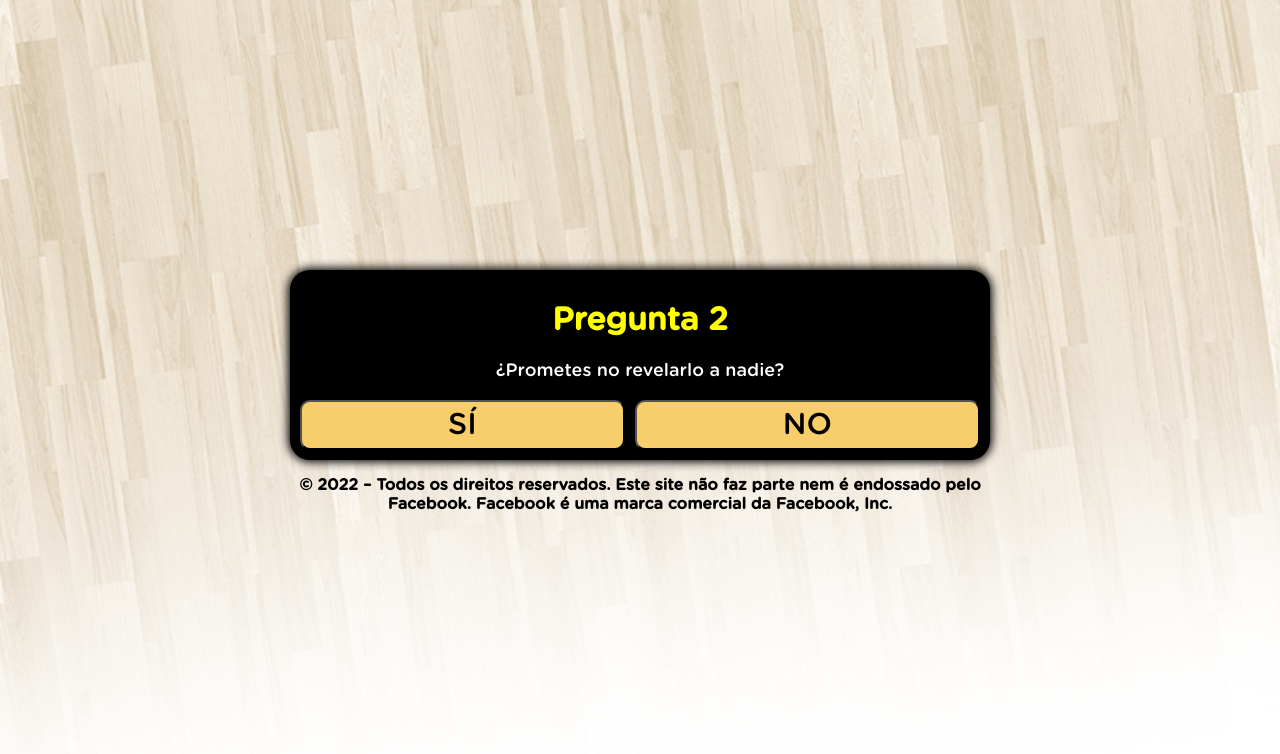
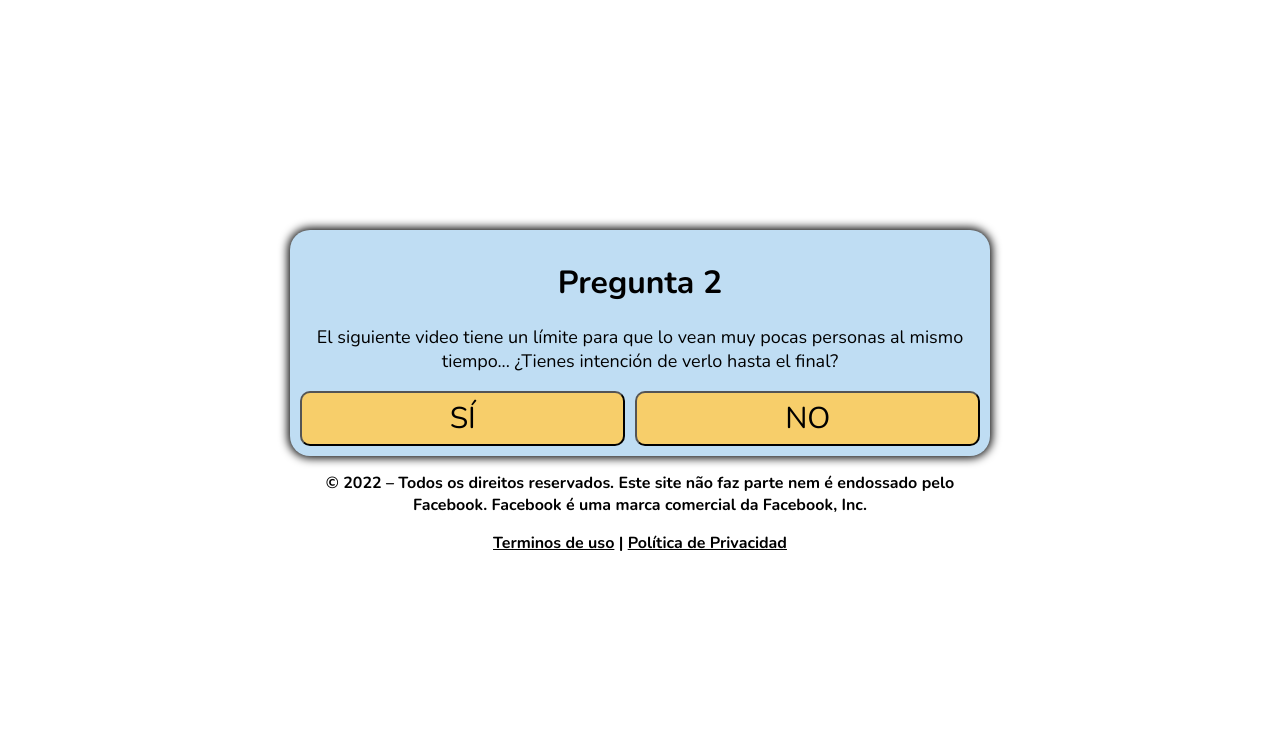
Before and after one commit to jckmediaservice/PLR-TESTE-NOVO-PZB, a plain HTML site: page quiz/index.html in a window 1280 px wide. Both pictures are taken after a click on the button "SÍ". Drawn offline with nearby package versions, Linux system fonts and the light colour scheme.

Commit message:
Add files via upload

```diff
--- a/quiz/index.html
+++ b/quiz/index.html
@@ -1,23 +1,16 @@
 
 <!DOCTYPE html>
 <html lang="pt-br">
-<title>Marcelo Rodrigues</title>
 <head>
 <meta charset="utf-8">
 <meta name="viewport" content="width=device-width, initial-scale=1, shrink-to-fit=no">
-<link rel="shortcut icon" href="favicon.jpg">
+<link rel="preconnect" href="https://fonts.googleapis.com">
+<link rel="preconnect" href="https://fonts.gstatic.com" crossorigin>
+<link href="https://fonts.googleapis.com/css2?family=Montserrat:ital,wght@0,100;0,200;0,300;0,400;0,500;0,600;0,700;0,800;0,900;1,100;1,200;1,300;1,400;1,500;1,600;1,700;1,800;1,900&family=Nunito:ital,wght@0,200;0,300;0,400;0,500;0,600;0,700;0,800;0,900;1,200;1,300;1,400;1,500;1,600;1,700;1,800;1,900&display=swap" rel="stylesheet">
 <style>
-    header {
-      background:"headerbg2.png";
-      background-repeat: no-repeat;
-    }
-    @font-face {
-      font-family: Gotham Rounded;
-      src: url("font.otf") format("opentype");
-    }
     *, *::before, *::after {
       box-sizing: border-box;
-      font-family: Gotham Rounded;
+      font-family: 'Nunito', sans-serif;
     }
     body {
       padding: 0;
@@ -28,20 +21,17 @@
       align-items: center;
       width: 100vw;
       height: 100vh;
-      background: url("fundo.png");
-      background-size: cover;
-      background-repeat: no-repeat;
     }
     .container {
       width: 700px;
       max-width: 90%;
     }
     .black {
-      background-color: black;
+      background-color: #bfddf3;
       padding: 10px;
       text-align: center;
       border-radius: 20px;
-      box-shadow: 0 0 10px 2px black;
+      box-shadow: 0 0 10px 2px;
     }
     .answer {
       display: grid;
@@ -65,11 +55,11 @@
       color: black;
     }
     .black h1 {
-      color: yellow;
+      color: black;
     }
     .black p {
       font-size: 18px;
-      color: white;
+      color: black;
     }
     .hide {
       display: none;
@@ -92,17 +82,7 @@
 <div id="segunda" class="hide">
 <div class="question">
 <h1>Pregunta 2</h1>
-<p>¿Prometes no revelarlo a nadie?</p>
-</div>
-<div class="answer">
-<button class="btn" onclick="terceira()">SÍ</button>
-<button class="btn" onclick="terceira()">NO</button>
-</div>
-</div>
-<div id="terceira" class="hide">
-<div class="question">
-<h1>Pregunta 3</h1>
-<p>El siguiente video está limitado a unas pocas personas a la vez... ¿Tienes intención de verlo hasta el final?</p>
+<p>El siguiente video tiene un límite para que lo vean muy pocas personas al mismo tiempo... ¿Tienes intención de verlo hasta el final?</p>
 </div>
 <div class="answer">
 <button class="btn" onclick="redirect()">SÍ</button>
@@ -111,18 +91,15 @@
 </div>
 </div>
 <p style="text-align: center; font-weight: bold;">© 2022 – Todos os direitos reservados. Este site não faz parte nem é endossado pelo Facebook. Facebook é uma marca comercial da Facebook, Inc.</p>
+<p style="text-align: center; font-weight: bold;"><a href="https://protocolozerobarriga.com/termos" style="color: black;">Terminos de uso</a> | <a href="https://protocolozerobarriga.com/privacidade" style="color: black;">Política de Privacidad</a></p>
 </div>
 <script>
     function segunda() {
       document.getElementById("primeira").classList.add("hide")
       document.getElementById("segunda").classList.remove("hide")
     }
-    function terceira() {
-      document.getElementById("segunda").classList.add("hide")
-      document.getElementById("terceira").classList.remove("hide")
-    }
     function redirect() {
-      location.href = "https://secademais.online"
+      location.href = "https://secademais.online" // SEU LINK AQUI
     }
   </script>
 </body>
```
Also changed, not shown: index.html (+2 -2 lines).
